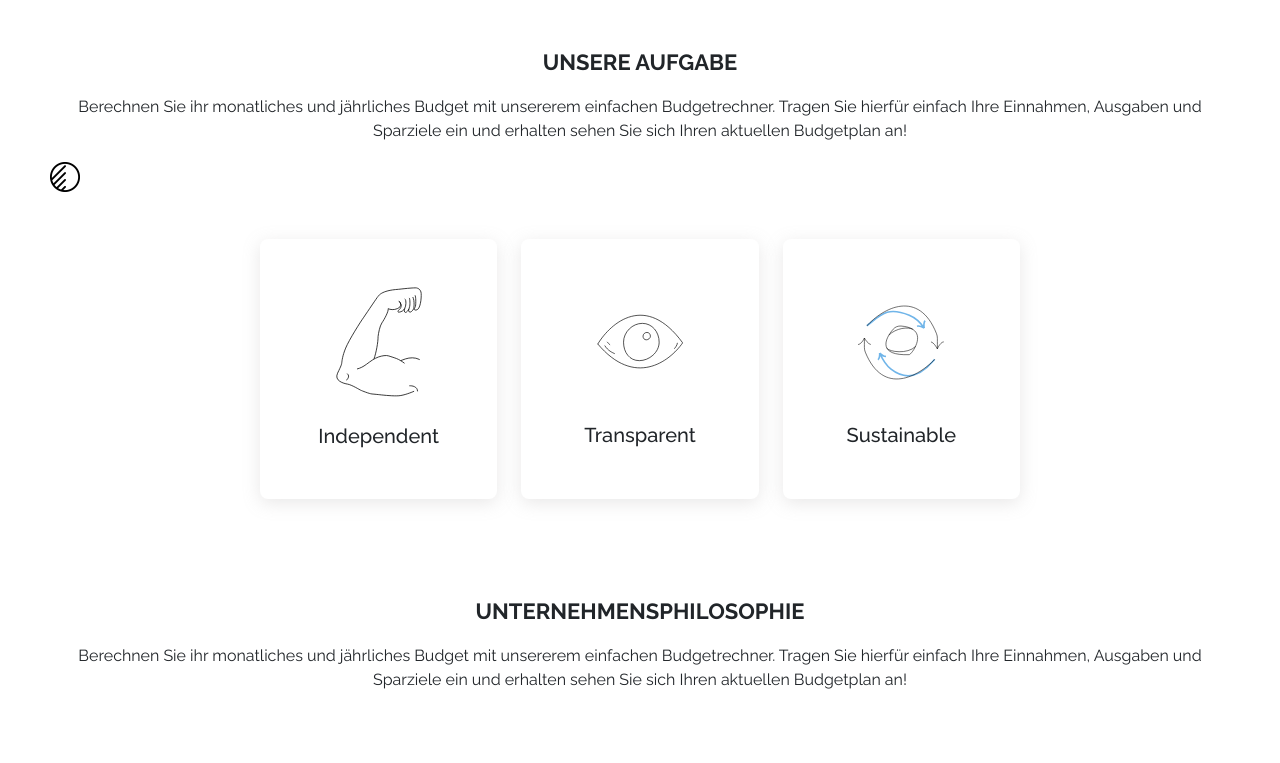
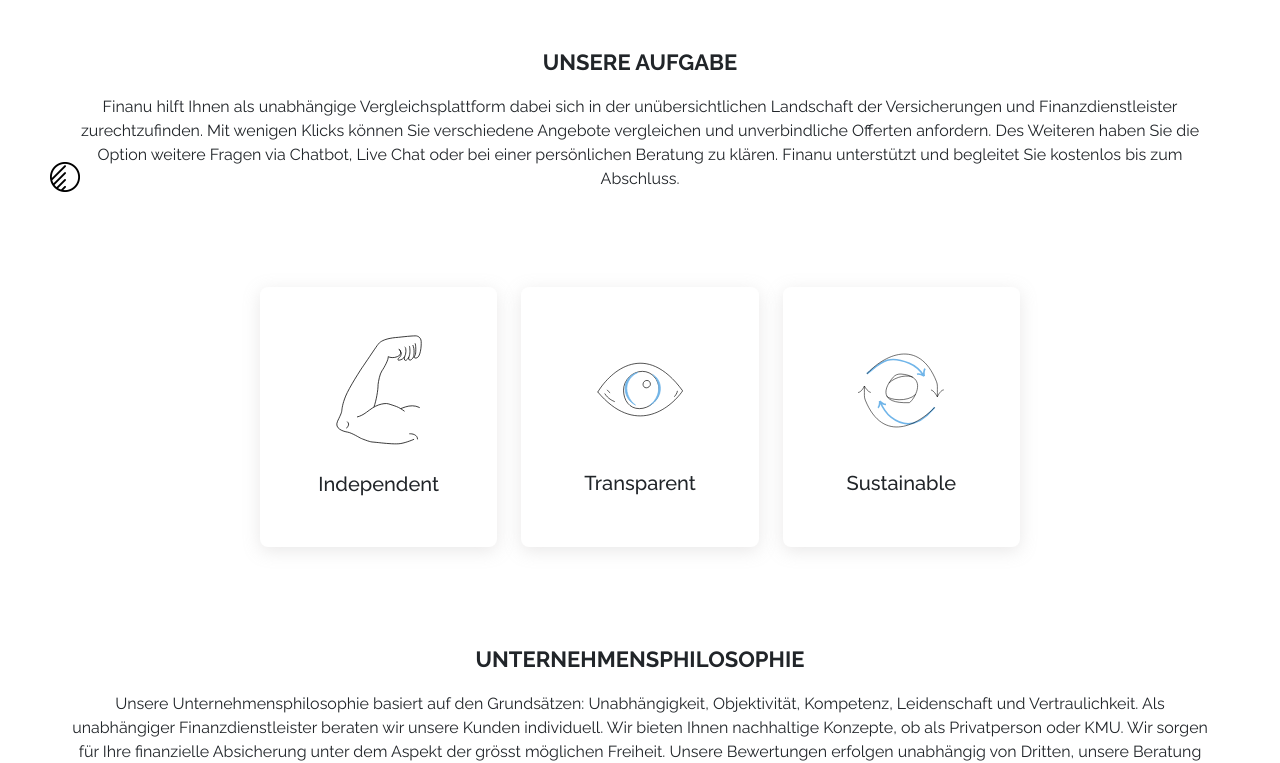
Before and after one commit to BleronMexhuani/finanu, a React (Create React App) app in the folder client/: page /uber-uns in a window 1280 px wide. Shown: the part 558-1321 px from the top of the page. Built offline with nearby package versions, Linux system fonts and the light colour scheme.

Commit message:
About us svgs

```diff
--- a/client/src/components/UberUns.js
+++ b/client/src/components/UberUns.js
@@ -19,7 +19,7 @@
                 </div>
             </div>
             <div className='pb-5 mb-5'>
-                <span className='normalTextToWhite'>Berechnen Sie ihr monatliches und jährliches Budget mit unsererem einfachen Budgetrechner. Tragen Sie hierfür einfach Ihre Einnahmen, Ausgaben und Sparziele ein und erhalten sehen Sie sich Ihren aktuellen Budgetplan an!</span>
+                <span className='normalTextToWhite'>Finanu hilft Ihnen als unabhängige Vergleichsplattform dabei sich in der unübersichtlichen Landschaft der Versicherungen und Finanzdienstleister zurechtzufinden. Mit wenigen Klicks können Sie verschiedene Angebote vergleichen und unverbindliche Offerten anfordern. Des Weiteren haben Sie die Option weitere Fragen via Chatbot, Live Chat oder bei einer persönlichen Beratung zu klären. Finanu unterstützt und begleitet Sie kostenlos bis zum Abschluss.</span>
             </div>
             <div className="col-12 col-sm-12 col-md-10 col-lg-9 col-xl-8 mx-auto">
                 <div className="row g-4">
@@ -44,8 +44,8 @@
                                     <path d="M15 40.5C16.1667 41.8333 18.7 44.6 19.5 45" stroke="black" />
                                     <path d="M119.68 42C119.623 45.1618 116.096 49.8075 115.094 50.7735" stroke="black" />
                                     <path d="M11.5 46C16.5 54 23 56.5 26.4344 58.1391" stroke="black" />
+                                    <path d="M51.0455 57.1576C52.8437 59.4819 54.9505 61.52 57.2902 63.0982C48.0683 58.698 41.6868 48.8949 41.8076 37.9929C41.9402 26.029 49.8786 17.3412 60.7366 14.6624C57.5719 15.986 54.6579 17.9696 52.1942 20.4082C47.5026 25.0519 44.4094 31.3792 44.3358 38.0209C44.2625 44.6356 46.8334 51.7131 51.0455 57.1576ZM82.7113 17.6503C89.8449 21.8698 94.4888 29.2879 94.3859 38.5755C94.2651 49.4775 87.668 59.1368 78.3507 63.3316C80.7249 61.8056 82.8764 59.8147 84.7256 57.5309C89.0573 52.181 91.7844 45.1621 91.8577 38.5475C91.9484 30.3633 88.5023 22.4805 82.7113 17.6503Z" fill="#70B5E9" stroke="#70B5E9" />
                                 </svg>
-
                             </div>
                             <div className='pt-4'>
                                 <span className='fw-500 fs-5'>Transparent</span>
@@ -78,7 +78,7 @@
                     <span className='fw-700 finanuSubTitle '>UNTERNEHMENSPHILOSOPHIE</span>
                 </div>
                 <div className='pb-5 mb-4'>
-                    <span className='normalTextToWhite'>Berechnen Sie ihr monatliches und jährliches Budget mit unsererem einfachen Budgetrechner. Tragen Sie hierfür einfach Ihre Einnahmen, Ausgaben und Sparziele ein und erhalten sehen Sie sich Ihren aktuellen Budgetplan an!</span>
+                    <span className='normalTextToWhite'>Unsere Unternehmensphilosophie basiert auf den Grundsätzen: Unabhängigkeit, Objektivität, Kompetenz, Leidenschaft und Vertraulichkeit. Als unabhängiger Finanzdienstleister beraten wir unsere Kunden individuell. Wir bieten Ihnen nachhaltige Konzepte, ob als Privatperson oder KMU. Wir sorgen für Ihre finanzielle Absicherung unter dem Aspekt der grösst möglichen Freiheit. Unsere Bewertungen erfolgen unabhängig von Dritten, unsere Beratung berücksichtigt Chancen und Risiken. Wir engagieren uns für unsere Kunden voll Leidenschaft und beraten kompetent und zuverlässig. </span>
                 </div>
                 <div className='pb-5 mb-4'>
                     <img src={Block} style={{ maxWidth: '370px' }} alt="" />
--- a/client/src/components/versicherungen/Sympany.js
+++ b/client/src/components/versicherungen/Sympany.js
@@ -56,8 +56,8 @@
                                 <div className='servicesBorderDiv p-4 p-lg-5'>
                                     <div className="pb-4">
                                         <svg width="35" height="48" viewBox="0 0 33 55" fill="none" xmlns="http://www.w3.org/2000/svg">
-                                            <path d="M16 37V52" stroke="#8F85BA" strokeWidth="6" strokeLinecap="round" stroke-linejoin="round" />
-                                            <path d="M16.5 31C25.0604 31 32 24.2843 32 16C32 7.71573 25.0604 1 16.5 1C7.93959 1 1 7.71573 1 16C1 24.2843 7.93959 31 16.5 31Z" fill="#8F85BA" stroke="#8F85BA" strokeWidth="2" strokeLinecap="round" stroke-linejoin="round" />
+                                            <path d="M16 37V52" stroke="#8F85BA" strokeWidth="6" strokeLinecap="round" strokeLinejoin="round" />
+                                            <path d="M16.5 31C25.0604 31 32 24.2843 32 16C32 7.71573 25.0604 1 16.5 1C7.93959 1 1 7.71573 1 16C1 24.2843 7.93959 31 16.5 31Z" fill="#8F85BA" stroke="#8F85BA" strokeWidth="2" strokeLinecap="round" strokeLinejoin="round" />
                                         </svg>
 
 
```
Also changed, not shown: client/src/assets/images/krankenkasseStars.svg, client/src/assets/images/xButton.svg.
